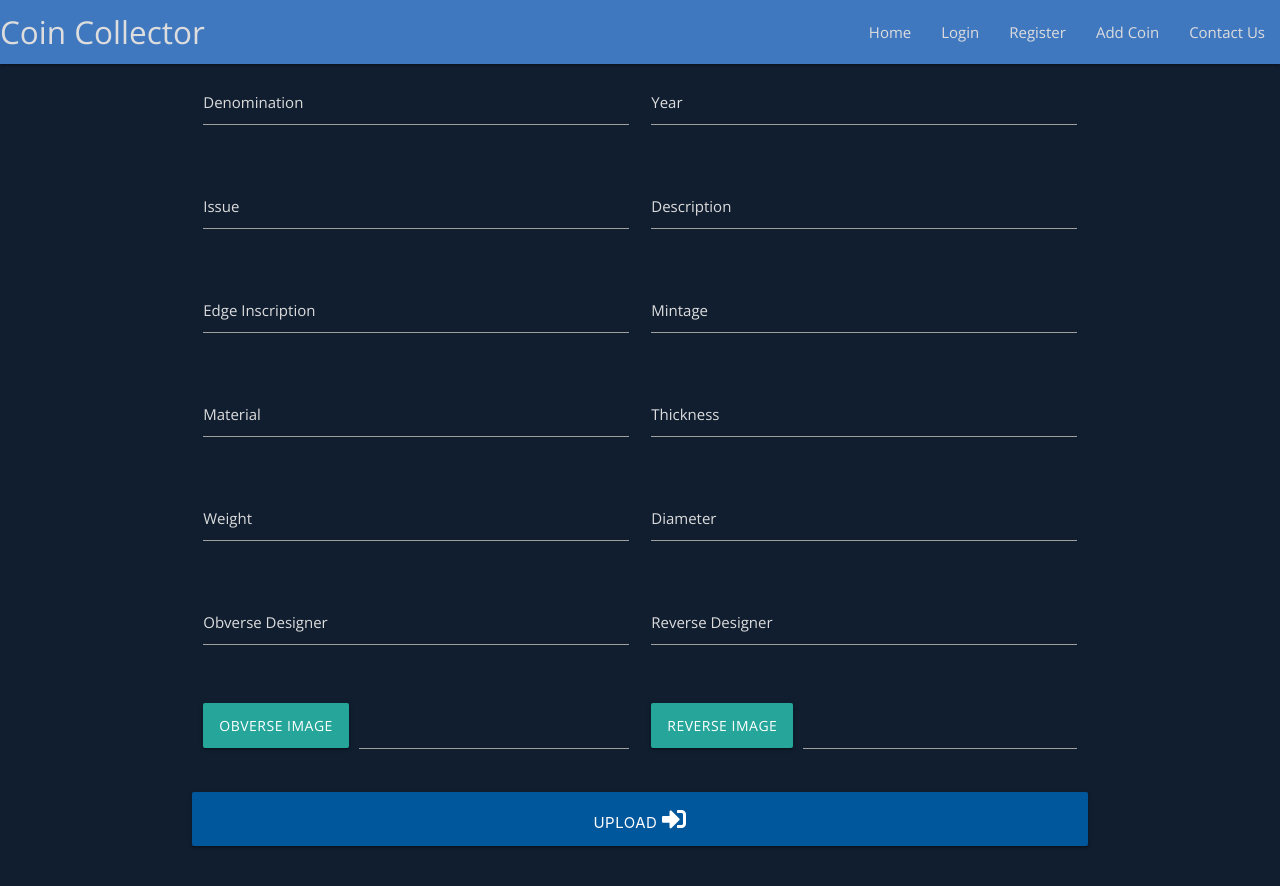
After one commit to peejaywk/MS3-CoinCollector, a Flask app: page /add_coin in a window 1280 px wide. The commit adds this page. Run offline with Flask 2, Linux system fonts and the light colour scheme; some libraries are stand-ins or nearby versions.

Commit message:
Update to include add-coin page so admin users can add a new coin to the database.

```diff
--- a/app.py
+++ b/app.py
@@ -139,6 +139,16 @@ def add_user_coin(coin_id):
     return redirect(url_for("coin_list"))
 
 
+@app.route("/add_coin", methods=["GET", "POST"])
+def add_coin():
+    print(request.method)
+    if request.method == "POST":
+        flash("Image Uploaded")
+        render_template("add_coin.html")
+
+    return render_template("add_coin.html")
+
+
 if __name__ == "__main__":
     app.run(host=os.environ.get("IP"),
             port=int(os.environ.get("PORT")),
--- a/static/css/style.css
+++ b/static/css/style.css
@@ -4,7 +4,12 @@ body {
     background-color: #101E30;
 }
 
-h1, h2, h3, h4, h5, h6 {
+h1,
+h2,
+h3,
+h4,
+h5,
+h6 {
     color: #4078C0;
 }
 
@@ -24,7 +29,7 @@ nav li a {
 
 /*---------- Coin table inside collapsible ----------*/
 .coin-image {
-    width : 100px;
+    width: 100px;
     height: 100px;
 }
 
@@ -42,3 +47,17 @@ td {
 .collapsible-header {
     background-color: #101E30;
 }
+
+.input-field label {
+    color: #DDDDDD;
+}
+
+.input-field input[type=text]:focus+label {
+    color: #DDDDDD !important;
+}
+
+/* label underline focus color */
+.input-field input[type=text]:focus {
+    border-bottom: 1px solid #DDDDDD;
+    box-shadow: 0 1px 0 0 #DDDDDD;
+}
--- /dev/null
+++ b/templates/add_coin.html
@@ -0,0 +1,102 @@
+{% extends "base.html" %}
+{% block content %}
+
+<div class="row">
+    <form class="col s12">
+        <div class="row">
+            <div class="input-field col s6">
+                <input id="denomination" name="denomination" type="text" class="validate">
+                <label for="denomination">Denomination</label>
+            </div>
+            <div class="input-field col s6">
+                <input id="year" name="year" type="text" class="validate">
+                <label for="year">Year</label>
+            </div>
+        </div>
+
+        <div class="row">
+            <div class="input-field col s6">
+                <input id="issue" name="issue" type="text" class="validate">
+                <label for="issue">Issue</label>
+            </div>
+            <div class="input-field col s6">
+                <input id="description" name="description" type="text" class="validate">
+                <label for="description">Description</label>
+            </div>
+        </div>
+
+        <div class="row">
+            <div class="input-field col s6">
+                <input id="edge" name="edge" type="text" class="validate">
+                <label for="edge">Edge Inscription</label>
+            </div>
+            <div class="input-field col s6">
+                <input id="mintage" name="mintage" type="text" class="validate">
+                <label for="mintage">Mintage</label>
+            </div>
+        </div>
+
+        <div class="row">
+            <div class="input-field col s6">
+                <input id="material" name="material" type="text" class="validate">
+                <label for="material">Material</label>
+            </div>
+            <div class="input-field col s6">
+                <input id="thickness" name="thickness" type="text" class="validate">
+                <label for="thickness">Thickness</label>
+            </div>
+        </div>
+
+        <div class="row">
+            <div class="input-field col s6">
+                <input id="weight" name="weight" type="text" class="validate">
+                <label for="weight">Weight</label>
+            </div>
+            <div class="input-field col s6">
+                <input id="diameter" name="diameter" type="text" class="validate">
+                <label for="diameter">Diameter</label>
+            </div>
+        </div>
+
+        <div class="row">
+            <div class="input-field col s6">
+                <input id="obverse_designer" name="obverse_designer" type="text" class="validate">
+                <label for="obverse_designer">Obverse Designer</label>
+            </div>
+            <div class="input-field col s6">
+                <input id="reverse_designer" name="reverse_designer" type="text" class="validate">
+                <label for="reverse_designer">Reverse Designer</label>
+            </div>
+        </div>
+
+        <div class="row">
+            <div class="file-field input-field col s6">
+                <div class="btn">
+                    <span>Obverse Image</span>
+                    <input type="file">
+                </div>
+                <div class="file-path-wrapper">
+                    <input class="file-path validate" type="text">
+                </div>
+            </div>
+
+            <div class="file-field input-field col s6">
+                <div class="btn">
+                    <span>Reverse Image</span>
+                    <input type="file">
+                </div>
+                <div class="file-path-wrapper">
+                    <input class="file-path validate" type="text">
+                </div>
+            </div>
+        </div>
+        <!-- Submit Form -->
+        <div class="row">
+            <button type="submit" class="col s12 btn-large light-blue darken-4 text-shadow">
+                Upload <i class="fas fa-sign-in-alt"></i>
+            </button>
+        </div>
+    </form>
+</div>
+
+{% endblock %}
--- a/templates/base.html
+++ b/templates/base.html
@@ -40,6 +40,7 @@
                     <li><a href="{{ url_for('login') }}">Login</a></li>
                     <li><a href="{{ url_for('register') }}">Register</a></li>
                 {% endif %}
+                <li><a href="{{ url_for('add_coin') }}">Add Coin</a></li>
                 <li><a href="#">Contact Us</a></li>
             </ul>
         </div>
@@ -59,6 +60,7 @@
             <li><a href="{{ url_for('login') }}">Login</a></li>
             <li><a href="{{ url_for('register') }}">Register</a></li>
         {% endif %}
+        <li><a href="{{ url_for('add_coin') }}">Add Coin</a></li>
         <li><a href="#">Contact Us</a></li>
     </ul>
 
```
